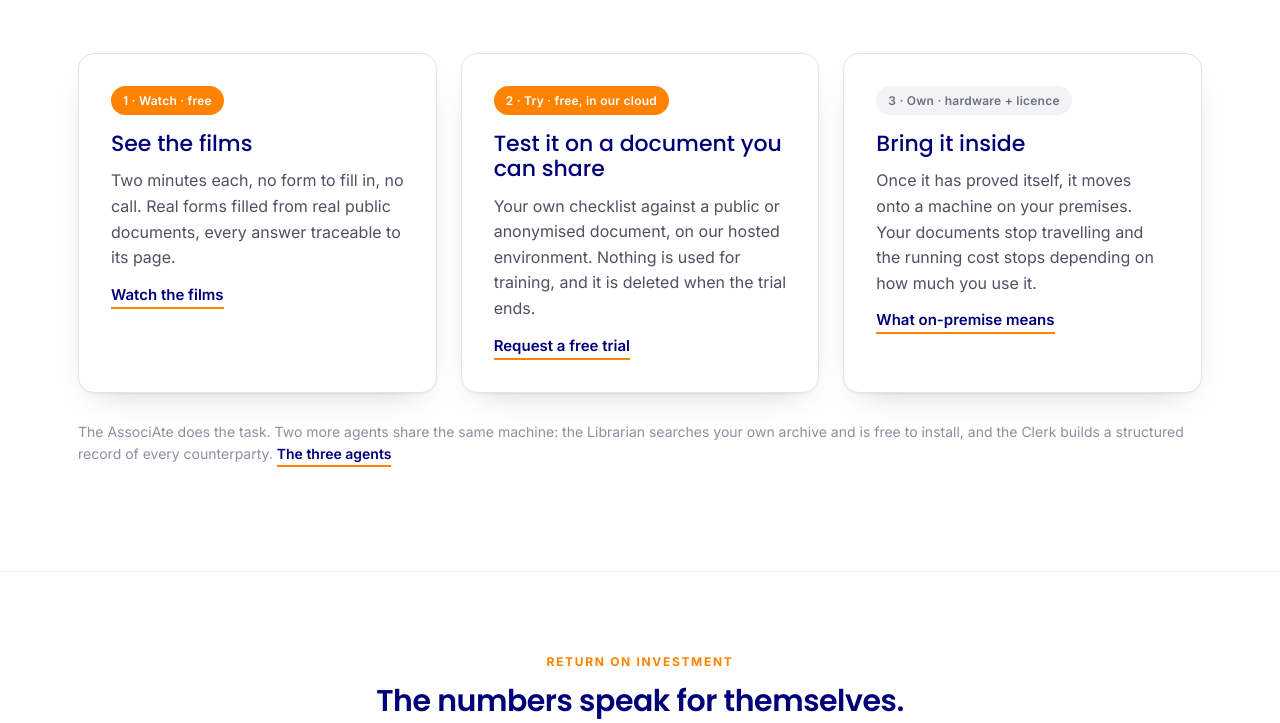
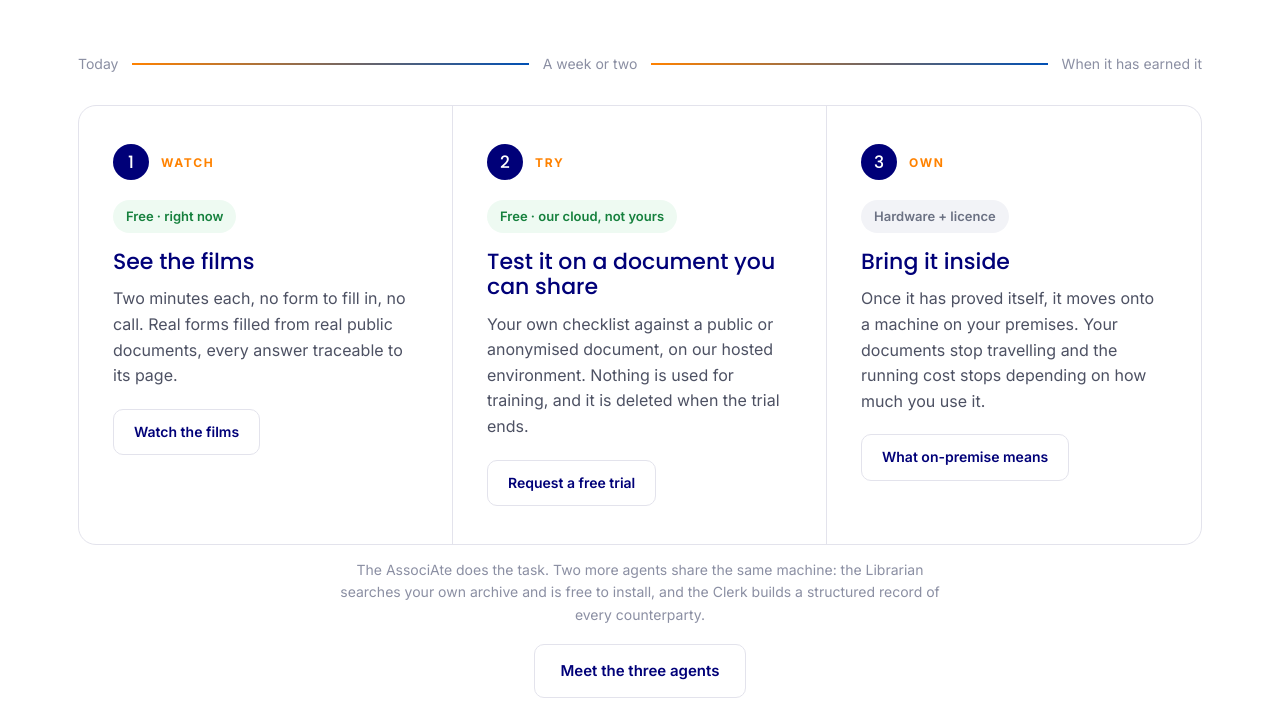
Before and after one commit to enidia-ai/enidia-ai.github.io, a plain HTML site: page index.html in a window 1280 px wide. Shown: the part 5857-6580 px from the top of the page. Drawn offline with Linux system fonts and the light colour scheme.

Commit message:
Restore the step layout under How you get there and give the agents line a button
Co-Authored-By: Claude Fable 5.1 <noreply@anthropic.com>

```diff
--- a/index.html
+++ b/index.html
@@ -324,29 +324,46 @@
         <p class="eyebrow">How you get there</p>
         <h2>Watch it. Try it on your own work. Then decide.</h2>
         <p class="lede">Nothing is asked of you until you have seen it work on your documents,
-        and the thing you eventually buy is a machine, not a meter.</p>
+          and the thing you eventually buy is a machine, not a meter.</p>
       </div>
-      <div class="grid g3">
-        <div class="card"><span class="tag tag-free">1 &middot; Watch &middot; free</span>
+
+      <div class="step-rail">
+        <span>Today</span><i></i><span>A week or two</span><i></i><span>When it has earned it</span>
+      </div>
+
+      <div class="steps">
+        <div class="step">
+          <div class="step-n"><b>1</b><span>Watch</span></div>
+          <span class="cost">Free · right now</span>
           <h3>See the films</h3>
           <p>Two minutes each, no form to fill in, no call. Real forms filled from real public
-          documents, every answer traceable to its page.</p>
-          <a class="more-link" href="#see">Watch the films</a></div>
-        <div class="card"><span class="tag tag-free">2 &middot; Try &middot; free, in our cloud</span>
+            documents, every answer traceable to its page.</p>
+          <a href="#see" class="btn btn-ghost btn-sm">Watch the films</a>
+        </div>
+        <div class="step">
+          <div class="step-n"><b>2</b><span>Try</span></div>
+          <span class="cost">Free · our cloud, not yours</span>
           <h3>Test it on a document you can share</h3>
           <p>Your own checklist against a public or anonymised document, on our hosted
-          environment. Nothing is used for training, and it is deleted when the trial ends.</p>
-          <a class="more-link" href="#contact" data-cta="start-trial" data-intent="trial">Request a free trial</a></div>
-        <div class="card"><span class="tag tag-dim">3 &middot; Own &middot; hardware + licence</span>
+            environment. Nothing is used for training, and it is deleted when the trial ends.</p>
+          <a href="#contact" class="btn btn-ghost btn-sm" data-cta="start-trial" data-intent="trial">Request a free trial</a>
+        </div>
+        <div class="step">
+          <div class="step-n"><b>3</b><span>Own</span></div>
+          <span class="cost pay">Hardware + licence</span>
           <h3>Bring it inside</h3>
           <p>Once it has proved itself, it moves onto a machine on your premises. Your documents
-          stop travelling and the running cost stops depending on how much you use it.</p>
-          <a class="more-link" href="/on-premise-legal-ai/">What on-premise means</a></div>
+            stop travelling and the running cost stops depending on how much you use it.</p>
+          <a href="/on-premise-legal-ai/" class="btn btn-ghost btn-sm">What on-premise means</a>
+        </div>
       </div>
-      <p class="cmp-note" style="margin-top:28px;max-width:none">The AssociAte does the task. Two
-        more agents share the same machine: the Librarian searches your own archive and is free
-        to install, and the Clerk builds a structured record of every counterparty.
-        <a class="more-link" style="margin-top:0" href="/product/#agents">The three agents</a></p>
+
+      <p class="cmp-note mid" style="margin-bottom:0">The AssociAte does the task. Two more agents share the
+        same machine: the Librarian searches your own archive and is free to install, and the
+        Clerk builds a structured record of every counterparty.</p>
+      <div class="section-ctas mid" style="margin-top:18px">
+        <a href="/product/#agents" class="btn btn-ghost">Meet the three agents</a>
+      </div>
     </div>
   </section>
 
```
